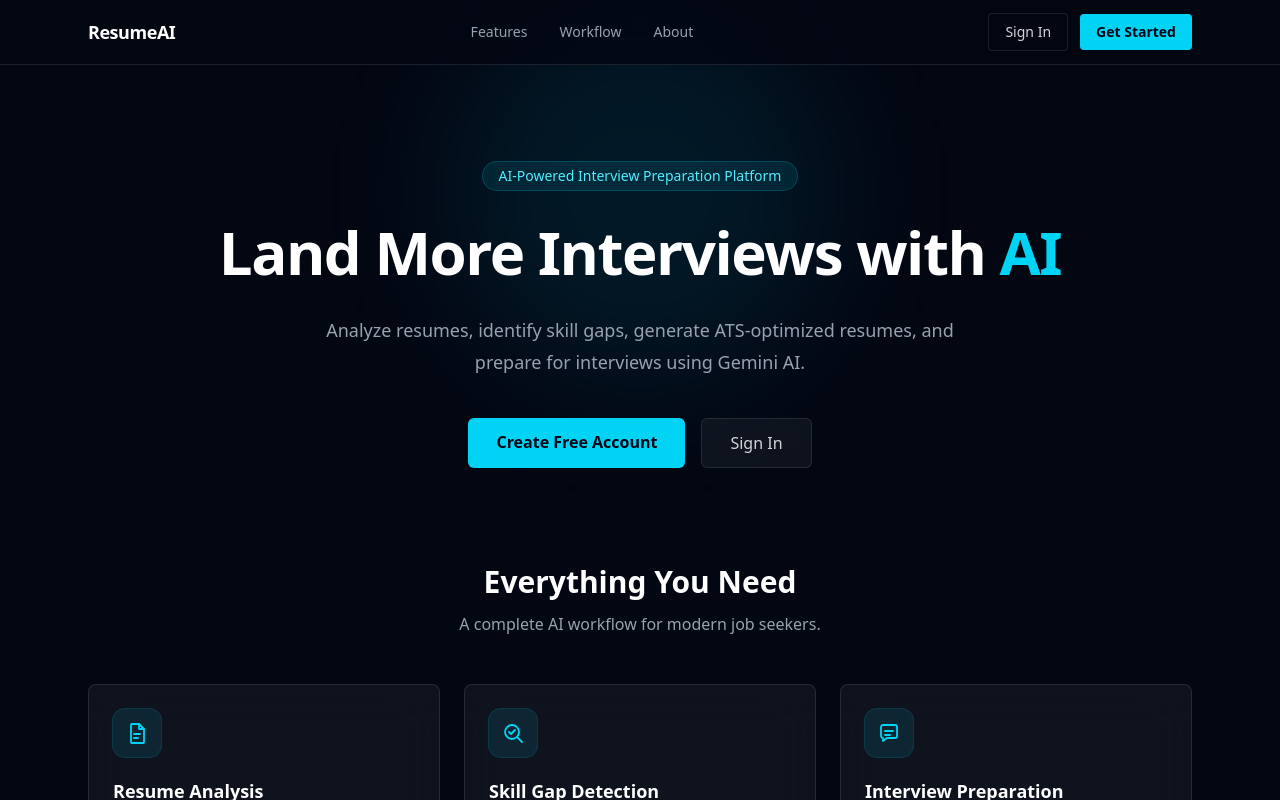
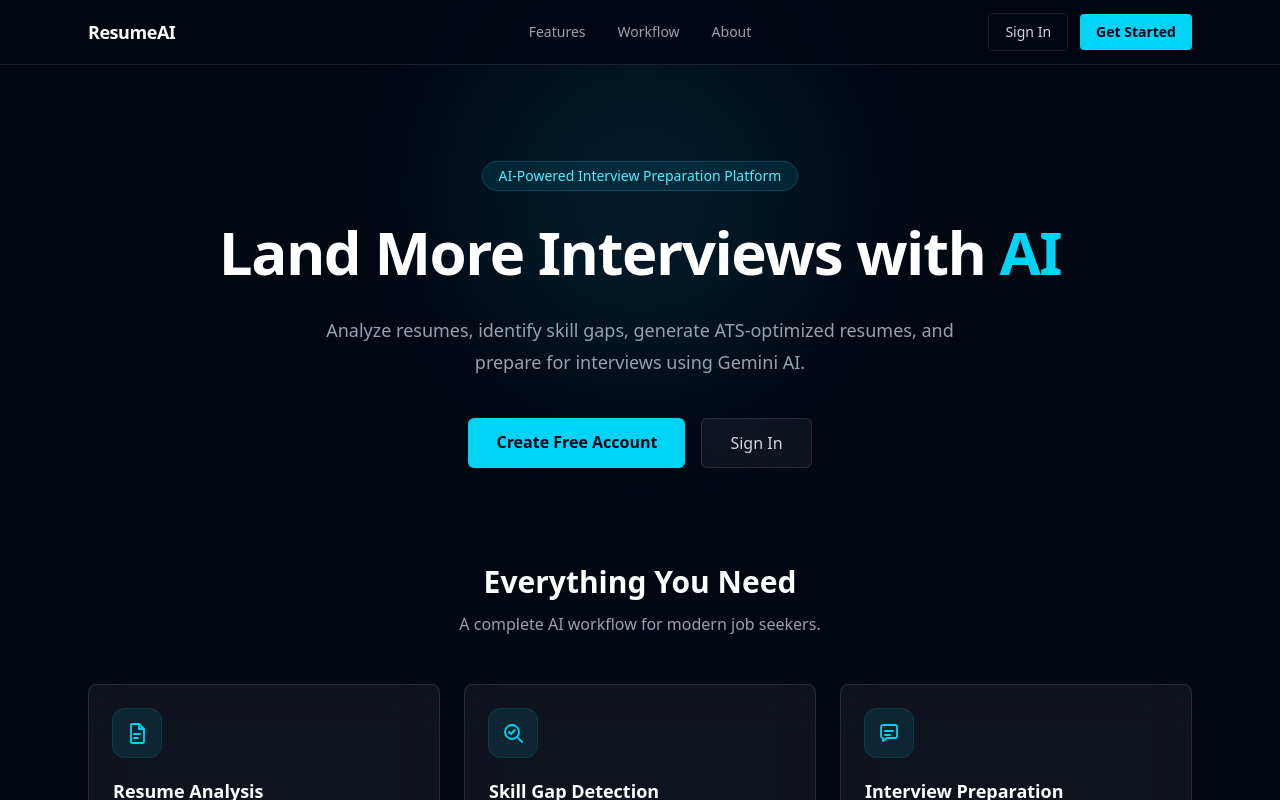
Before and after one commit to SudiptoRahaOfficial/AI-Resume-Analyzer-And-Interview-Preparation-Platform, a Next.js app in the folder frontend/: page / in a window 1280 px wide. Shown: the top 800 px of the page. Built offline with nearby package versions, Linux system fonts and the light colour scheme.

Commit message:
fixed nav items alignment at navbar

```diff
--- a/frontend/src/components/dashboard/dashboard.jsx
+++ b/frontend/src/components/dashboard/dashboard.jsx
@@ -34,9 +34,12 @@ export default function Dashboard() {
 							Settings
 						</button>
 
-						<div className='flex h-10 w-10 items-center justify-center rounded-full bg-cyan-400/10 text-sm font-semibold text-cyan-300 ring-1 ring-cyan-400/20'>
+						<button
+							onClick={() => router.push('/profile')}
+							className='flex h-10 w-10 items-center justify-center rounded-full bg-cyan-400/10 text-sm font-semibold text-cyan-300 ring-1 ring-cyan-400/20 cursor-pointer'
+						>
 							SR
-						</div>
+						</button>
 					</div>
 				</div>
 			</header>
--- a/frontend/src/components/landing/landing.jsx
+++ b/frontend/src/components/landing/landing.jsx
@@ -19,7 +19,7 @@ export default function LandingPage() {
 
 			{/* ================= NAVBAR ================= */}
 			<header className='sticky top-0 z-50 border-b border-white/10 bg-[#030712]/80 backdrop-blur-xl'>
-				<div className='mx-auto flex h-16 max-w-6xl items-center justify-between px-6'>
+				<div className='relative mx-auto flex h-16 max-w-6xl items-center justify-between px-6'>
 					{/* Brand */}
 					<a
 						href='/'
@@ -29,7 +29,7 @@ export default function LandingPage() {
 					</a>
 
 					{/* Desktop Navigation */}
-					<nav className='hidden items-center gap-8 lg:flex'>
+					<nav className='absolute left-1/2 -translate-x-1/2 hidden items-center gap-8 lg:flex'>
 						<a
 							href='#features'
 							className='text-sm font-medium text-gray-400 transition hover:text-white'
```
